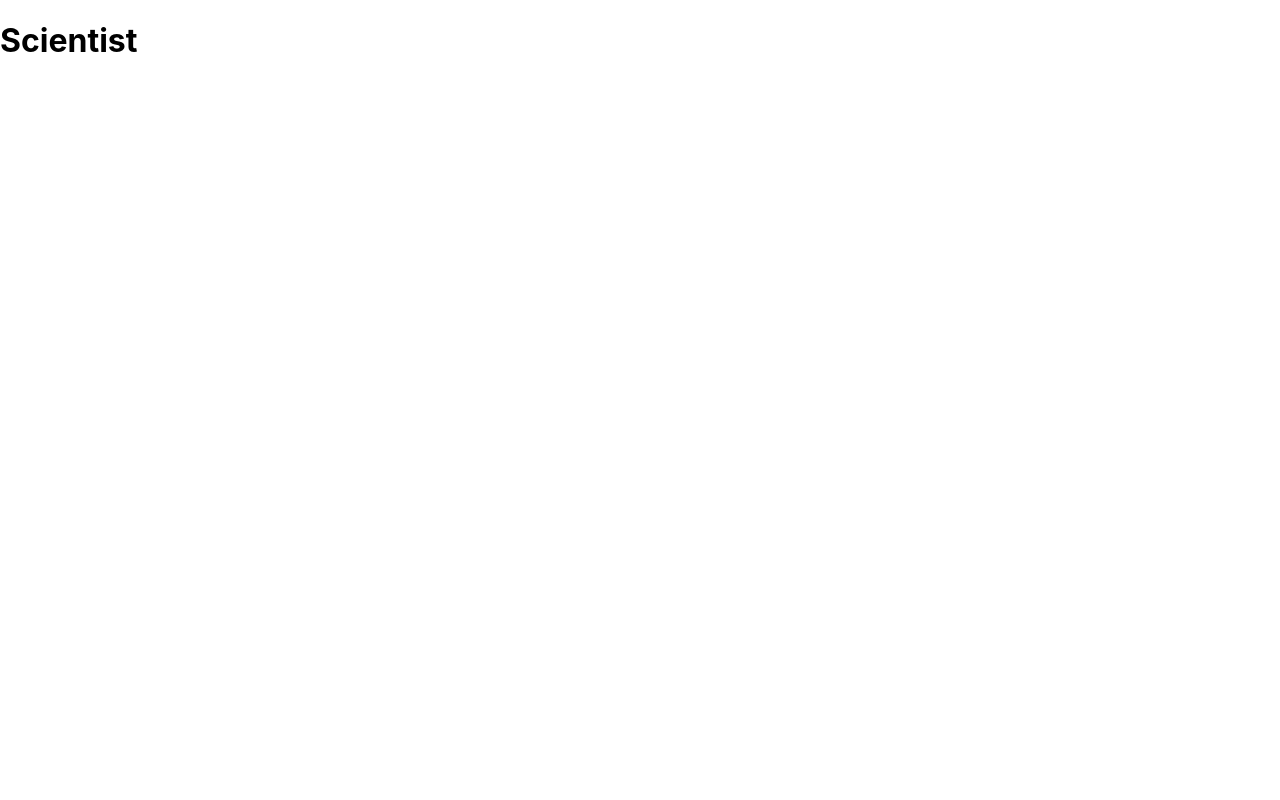
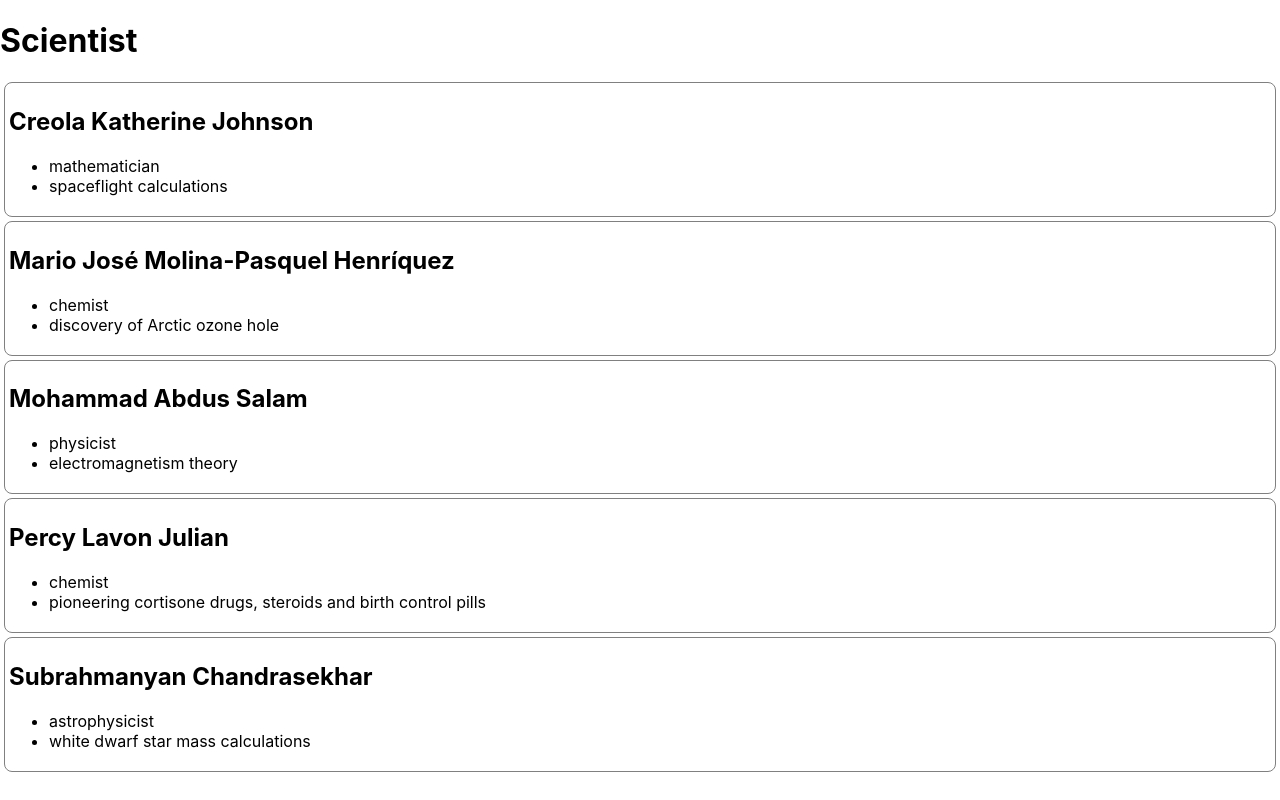
Before and after one commit to aysenurela/react-scientists, a React (Create React App) app: page / in a window 1280 px wide. Built offline with nearby package versions, Linux system fonts and the light colour scheme.

Commit message:
Assignment completed

```diff
--- a/package.json
+++ b/package.json
@@ -8,7 +8,7 @@
     "@testing-library/user-event": "^13.5.0",
     "react": "^18.2.0",
     "react-dom": "^18.2.0",
-    "react-scripts": "5.0.1",
+    "react-scripts": "^3.0.1",
     "web-vitals": "^2.1.4"
   },
   "scripts": {
--- a/src/components/Avatar.js
+++ b/src/components/Avatar.js
@@ -4,6 +4,8 @@
 
 export default function Avatar(props) {
     const { person } = props;
-
-    // return ...
+    <img
+    className="Avatar"
+    src={person.imageUrl}
+    alt={person.name}/>
 }
--- a/src/components/Card.js
+++ b/src/components/Card.js
@@ -2,4 +2,14 @@
 // renders children inside div wrapper with className 'Card'
 // if there is no children component should return null;
 
-export default function Card() {}
+export default function Card({children}) {
+    if (!children){
+        return null;
+    } else {
+        return (
+        <div className="Card">
+          {children}
+        </div>
+      );
+        }
+}
--- a/src/components/PersonDetails.js
+++ b/src/components/PersonDetails.js
@@ -2,4 +2,11 @@
   // 1. Person's profession
   // 2. Person's accomplishment
 
-export default function PersonDetails({ profession, accomplishment }) {}
+export default function PersonDetails({ profession, accomplishment }) {
+  return (
+    <ul className="PersonDetails">
+      <li>{profession}</li>
+      <li>{accomplishment}</li>
+    </ul>
+  )
+}
```
Also changed, not shown: 1 other file (tests, documents, lock files or other folders).
